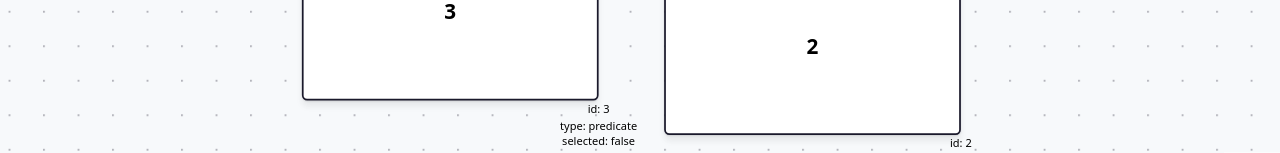
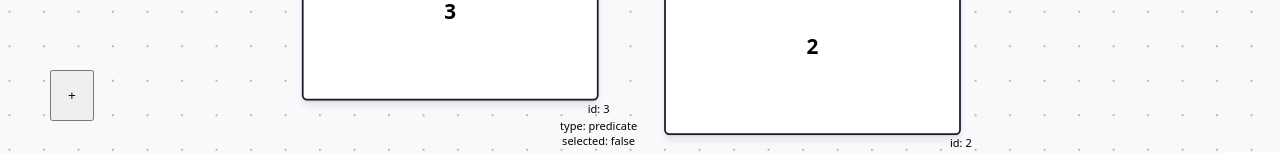
Before and after one commit to marcsek/rp-graphs, a React (Vite) app: page / in a window 1280 px wide. Shown: the part 629-782 px from the top of the page. Built offline with nearby package versions, Linux system fonts and the light colour scheme.

Commit message:
random node button for testing

```diff
--- a/src/graphs/OrientedGraph/OrientedGraph.tsx
+++ b/src/graphs/OrientedGraph/OrientedGraph.tsx
@@ -11,6 +11,9 @@ import {
     ReactFlowProvider,
     MarkerType,
     type IsValidConnection,
+    type DefaultEdgeOptions,
+    type EdgeTypes,
+    type NodeTypes,
 } from "@xyflow/react";
 import "@xyflow/react/dist/style.css";
 import { useCallback, useState } from "react";
@@ -20,6 +23,7 @@ import PredicateNodeComponent, {
 } from "../graphComponents/PredicateNode";
 import DirectEdge from "../graphComponents/DirectEdge";
 import CustomConnectionLine from "../graphComponents/DirectConnectionLine";
+import RandomNodeButton from "../../helpers/RandomNodeButton";
 
 const initialNodes: PredicateNodeType[] = [
     {
@@ -54,15 +58,15 @@ const connectionLineStyle = {
     stroke: "#b1b1b7",
 };
 
-const nodeTypes = {
+const nodeTypes: NodeTypes = {
     predicate: PredicateNodeComponent,
 };
 
-const edgeTypes = {
+const edgeTypes: EdgeTypes = {
     direct: DirectEdge,
 };
 
-const defaultEdgeOptions = {
+const defaultEdgeOptions: DefaultEdgeOptions = {
     type: "direct",
     markerEnd: {
         type: MarkerType.ArrowClosed,
@@ -80,6 +84,17 @@ export default function OrientedGraph() {
         },
         [],
     );
+
+    const addNodeWithId = (id: string) => {
+        const newNode: PredicateNodeType = {
+            id,
+            type: "predicate",
+            position: { x: 0, y: 0 },
+            data: { label: id },
+        };
+
+        setNodes((prev) => [...prev, newNode]);
+    };
 
     const onEdgesChange = useCallback((changes: EdgeChange<Edge>[]) => {
         setEdges((prev) => applyEdgeChanges(changes, prev));
@@ -122,6 +137,7 @@ export default function OrientedGraph() {
                     <DevTools />
                 </ReactFlow>
             </div>
+            <RandomNodeButton getId={addNodeWithId} />
         </ReactFlowProvider>
     );
 }
--- /dev/null
+++ b/src/helpers/RandomNodeButton.tsx
@@ -0,0 +1,32 @@
+export default function RandomNodeButton({
+    onClick,
+    getId,
+    ...props
+}: React.ButtonHTMLAttributes<HTMLButtonElement> & {
+    getId: (id: string) => void;
+}) {
+    const handleClick = (
+        e: React.MouseEvent<HTMLButtonElement, MouseEvent>,
+    ) => {
+        const randomHex =
+            "#" +
+            Math.floor(Math.random() * 0xffffff)
+                .toString(16)
+                .padStart(6, "0");
+
+        onClick?.(e);
+        getId(randomHex);
+    };
+
+    return (
+        <div style={{ position: "absolute", left: "50px", bottom: "50px" }}>
+            <button
+                style={{ padding: "1rem" }}
+                onClick={handleClick}
+                {...props}
+            >
+                +
+            </button>
+        </div>
+    );
+}
```
